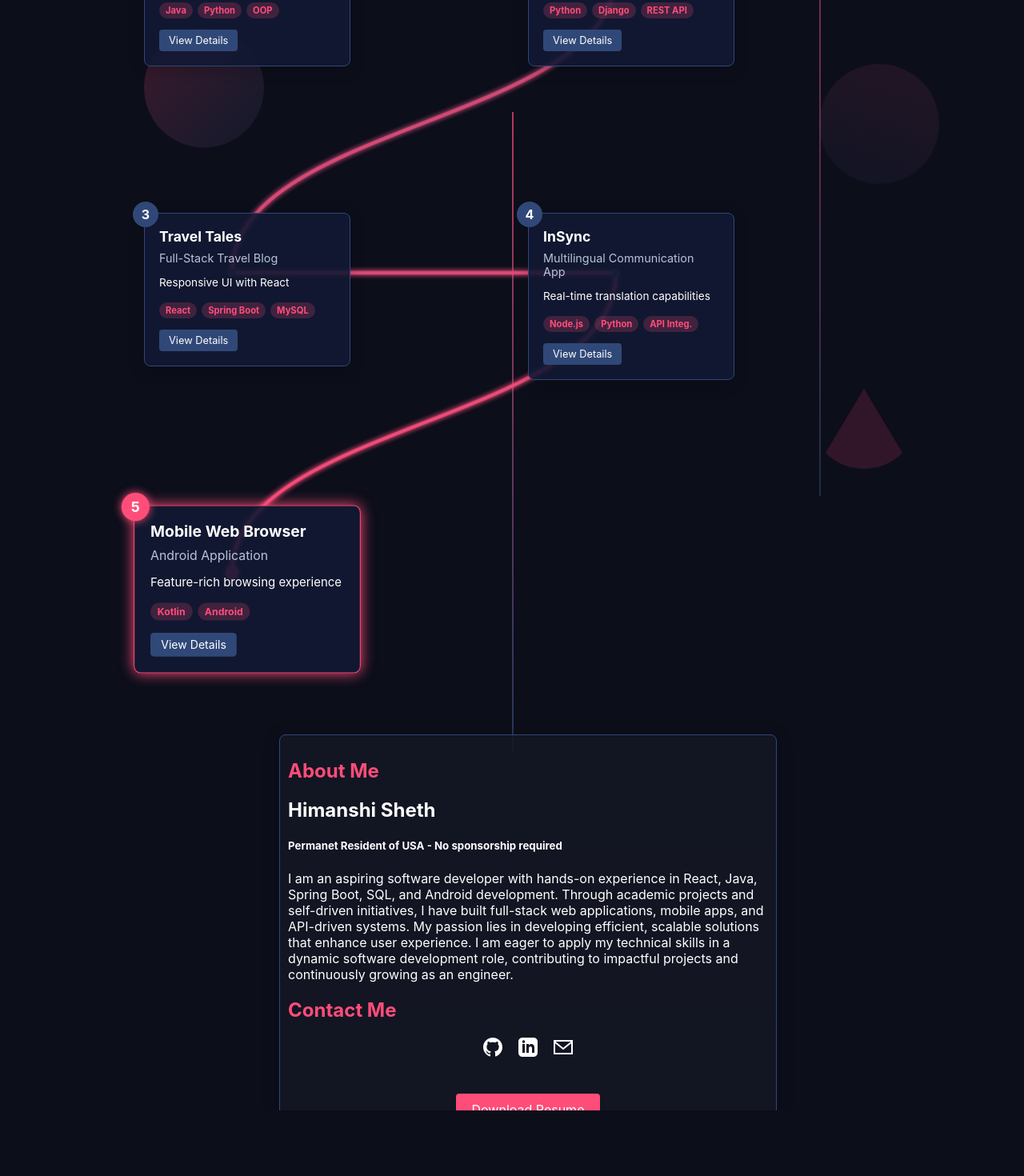
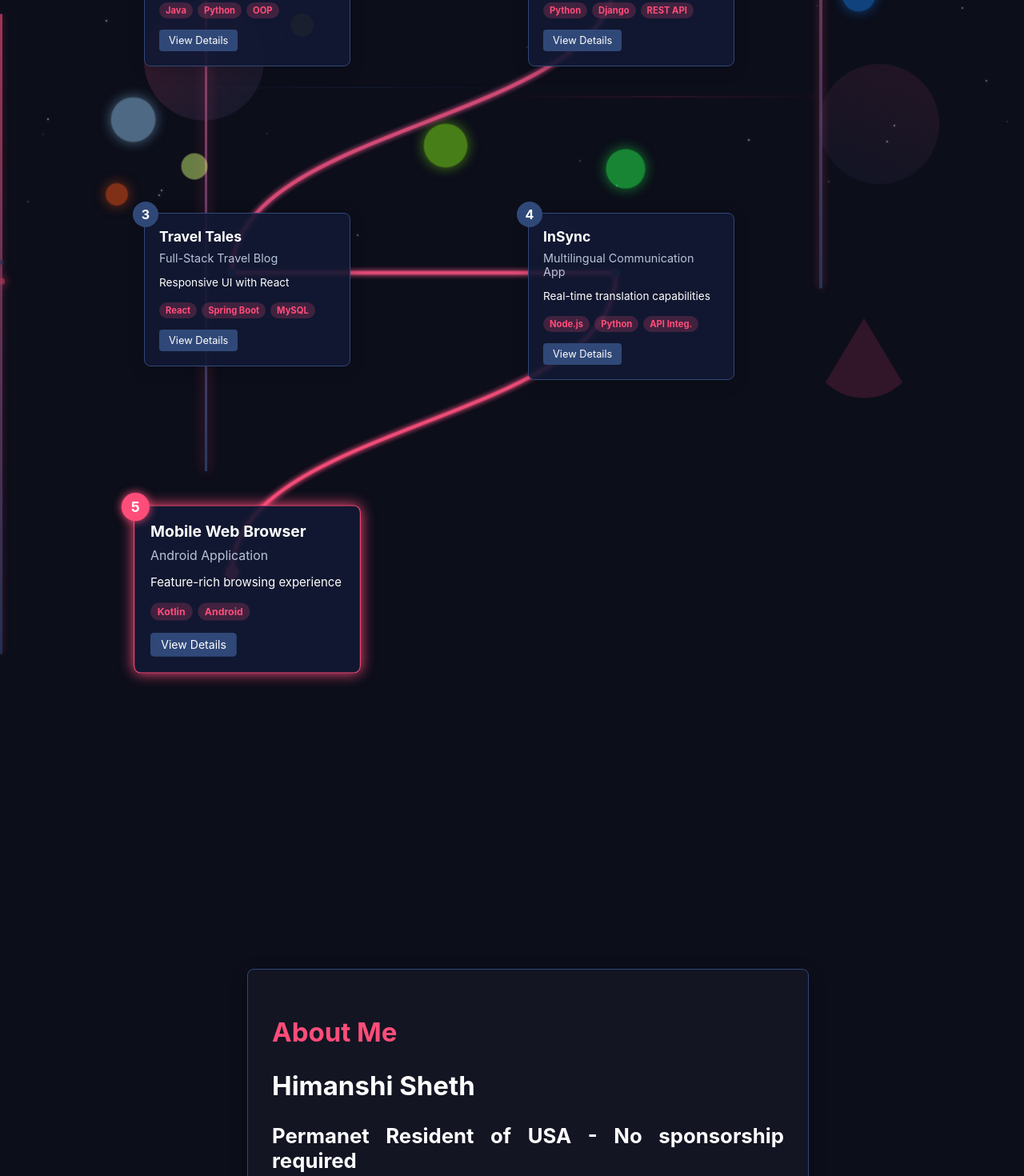
Before and after one commit to Hks30/portfolio, a React (Create React App) app: page / in a window 1280 px wide. Shown: the part 480-1950 px from the top of the page at 80% size. Before the commit the page ends 1868 px from the top, so only its background shows below. Built offline with nearby package versions, Linux system fonts and the light colour scheme; the HTML template or start-up script is replaced by a standard one.

Commit message:
animantion added

```diff
--- a/src/components/Contact/ContactSection.jsx
+++ b/src/components/Contact/ContactSection.jsx
@@ -3,37 +3,45 @@ import styled from 'styled-components';
 import { Element } from 'react-scroll';
 
 const ContactContainer = styled.div`
-  position: absolute;
-  bottom: 0;
+  position: relative;
   width: 100%;
-  height: 25vh;
+  background-color: #0c0e1a;
+  z-index: 10;
+  padding: 30px 0;
+  margin-top: 0;
   display: flex;
   justify-content: center;
   align-items: center;
-  background-color: #0c0e1a;
-  z-index: 10;
 
   @media (max-width: 768px) {
-    height: 8vh;
+    padding: 25px 0;
+    margin-top: 0;
   }
-    @media (max-width: 380px) {
-    height: 80vh;
+  @media (max-width: 480px) {
+    padding: 20px 0;
+    margin-top: 0;
   }
 `;
 
 const ContactCard = styled.div`
   background: rgba(20, 23, 37, 0.85);
+  color: white;
+  font-size: 22px;
+  text-align: justify;
   border-radius: 8px;
-  padding: 10px;
+  padding: 30px;
   width: 50%;
-  max-width: 2000px;
+  max-width: 80%;
+  margin: 0 auto;
   box-shadow: 0 4px 20px rgba(0, 0, 0, 0.3);
   border: 0.5px solid #304878;
   @media (max-width: 768px) {
-    width: 100%;
+      width: 90%;
+      padding: 25px;
     }
     @media (max-width: 480px) {
-    width: 100%;
+      width: 95%;
+      padding: 20px;
     }
 `;
 
@@ -67,7 +75,7 @@ const DownloadLink = styled.a`
   color: white;
   text-decoration: none;
   border-radius: 4px;
-  font-size: 16px;
+  font-size: 20px;
   transition: background 0.3s;
 
   &:hover {
@@ -81,16 +89,44 @@ const DownloadContainer = styled.div`
   margin-top: 20px;
 `;
 
+const ContactSectionContainer = styled.div`
+  position: relative;
+  width: 100%;
+  padding: 40px 0 40px 0;
+  background-color: #0c0e1a;
+  display: flex;
+  justify-content: center;
+  margin-bottom: 0;
+
+  &::after {
+    content: '';
+    position: absolute;
+    bottom: -100px;
+    left: 0;
+    width: 100%;
+    height: 100px;
+    background-color: #0c0e1a;
+    z-index: -1;
+  }
+
+  @media (max-width: 768px) {
+    padding: 30px 0;
+  }
+
+  @media (max-width: 480px) {
+    padding: 25px 0;
+  }
+`;
+
 const ContactSection = () => {
-
-
   return (
+    <ContactSectionContainer>
       <Element name="contact">
         <ContactContainer>
           <ContactCard>
             <Title>About Me</Title>
             <h2>Himanshi Sheth</h2>
-          <h5>Permanet Resident of USA - No sponsorship required</h5>
+            <h3>Permanet Resident of USA - No sponsorship required</h3>
 
             <p>I am an aspiring software developer with hands-on experience in React, Java, Spring Boot, SQL, and Android development. Through academic projects and self-driven initiatives,
               I have built full-stack web applications, mobile apps, and API-driven systems.
@@ -100,17 +136,17 @@ const ContactSection = () => {
 
             <SocialLinks>
               <SocialLink href="https://github.com/Hks30" target="_blank">
-              <svg width="24" height="24" viewBox="0 0 24 24" fill="currentColor">
+                <svg width="35" height="35" viewBox="0 0 24 24" fill="currentColor">
                   <path d="M12 0c-6.626 0-12 5.373-12 12 0 5.302 3.438 9.8 8.207 11.387.599.111.793-.261.793-.577v-2.234c-3.338.726-4.033-1.416-4.033-1.416-.546-1.387-1.333-1.756-1.333-1.756-1.089-.745.083-.729.083-.729 1.205.084 1.839 1.237 1.839 1.237 1.07 1.834 2.807 1.304 3.492.997.107-.775.418-1.305.762-1.604-2.665-.305-5.467-1.334-5.467-5.931 0-1.311.469-2.381 1.236-3.221-.124-.303-.535-1.524.117-3.176 0 0 1.008-.322 3.301 1.23.957-.266 1.983-.399 3.003-.404 1.02.005 2.047.138 3.006.404 2.291-1.552 3.297-1.23 3.297-1.23.653 1.653.242 2.874.118 3.176.77.84 1.235 1.911 1.235 3.221 0 4.609-2.807 5.624-5.479 5.921.43.372.823 1.102.823 2.222v3.293c0 .319.192.694.801.576 4.765-1.589 8.199-6.086 8.199-11.386 0-6.627-5.373-12-12-12z"/>
                 </svg>
               </SocialLink>
               <SocialLink href="https://www.linkedin.com/in/himanshi-sheth/" target="_blank">
-              <svg width="24" height="24" viewBox="0 0 24 24" fill="currentColor">
+                <svg width="35" height="35" viewBox="0 0 24 24" fill="currentColor">
                   <path d="M19 0h-14c-2.761 0-5 2.239-5 5v14c0 2.761 2.239 5 5 5h14c2.762 0 5-2.239 5-5v-14c0-2.761-2.238-5-5-5zm-11 19h-3v-11h3v11zm-1.5-12.268c-.966 0-1.75-.79-1.75-1.764s.784-1.764 1.75-1.764 1.75.79 1.75 1.764-.783 1.764-1.75 1.764zm13.5 12.268h-3v-5.604c0-3.368-4-3.113-4 0v5.604h-3v-11h3v1.765c1.396-2.586 7-2.777 7 2.476v6.759z"/>
                 </svg>
               </SocialLink>
               <SocialLink href="mailto:shethhimanshi75@gmail.com">
-              <svg width="24" height="24" viewBox="0 0 24 24" fill="currentColor">
+                <svg width="35" height="35" viewBox="0 0 24 24" fill="currentColor">
                   <path d="M0 3v18h24v-18h-24zm21.518 2l-9.518 7.713-9.518-7.713h19.036zm-19.518 14v-11.817l10 8.104 10-8.104v11.817h-20z"/>
                 </svg>
               </SocialLink>
@@ -124,6 +160,7 @@ const ContactSection = () => {
           </ContactCard>
         </ContactContainer>
       </Element>
+    </ContactSectionContainer>
   );
 };
 
--- a/src/components/StoryMap/ParallaxLayer.jsx
+++ b/src/components/StoryMap/ParallaxLayer.jsx
@@ -1,4 +1,4 @@
-import React, { useRef, useEffect, useState } from 'react';
+import React, { useRef, useEffect, useState, useMemo } from 'react';
 import styled from 'styled-components';
 import useParallax from '../../hooks/useParallax';
 
@@ -67,26 +67,100 @@ const Star = styled.div`
 
 const GradientPipeline = styled.div`
   position: absolute;
-  width: 2px;
+  width: 3px; /* Slightly wider */
   height: 100%;
   background: linear-gradient(to bottom, #ff4d79, #304878);
-  opacity: 0.5;
-  animation: flow 5s linear infinite, pulseGlow 3s infinite ease-in-out;
+  opacity: 0.6; /* Slightly more visible */
   z-index: -1;
+  box-shadow: 0 0 8px rgba(255, 77, 121, 0.5); /* Added glow effect */
+  animation: flow 7s linear infinite,
+             pulseGlow 3s infinite ease-in-out,
+             widthPulse 5s infinite ease-in-out; /* Width animation */
+
+  &::before {
+    content: '';
+    position: absolute;
+    top: 0;
+    left: 50%;
+    transform: translateX(-50%);
+    width: 8px;
+    height: 8px;
+    background-color: #ff4d79;
+    border-radius: 50%;
+    box-shadow: 0 0 10px #ff4d79, 0 0 20px #ff4d79;
+    opacity: 0.8;
+    animation: particleFlow 4s linear infinite;
+  }
+
+  &::after {
+    content: '';
+    position: absolute;
+    top: 30%;
+    left: 50%;
+    transform: translateX(-50%);
+    width: 5px;
+    height: 5px;
+    background-color: #304878;
+    border-radius: 50%;
+    box-shadow: 0 0 8px #304878;
+    opacity: 0.8;
+    animation: particleFlow 3s linear infinite 1.5s;
+  }
 
   &:nth-child(1) {
-    left: 20%;
+    left: 50%; /* Center pipeline */
     animation-delay: 0s;
+    &::before { animation-delay: 0.5s; }
+    &::after { animation-delay: 2s; }
   }
 
   &:nth-child(2) {
-    left: 50%;
+    left: 20%; /* Moved to left side */
+    width: 2px; /* Thinner */
+    opacity: 0.4;
     animation-delay: 1s;
+    &::before { animation-delay: 1s; }
+    &::after { animation-delay: 3s; }
   }
 
   &:nth-child(3) {
-    left: 80%;
+    left: 80%; /* Moved to right side */
+    width: 2px; /* Thinner */
+    opacity: 0.4;
     animation-delay: 2s;
+    &::before { animation-delay: 1.5s; }
+    &::after { animation-delay: 4s; }
+  }
+
+  /* Add connectors between pipelines */
+  &:nth-child(2)::after {
+    content: '';
+    position: absolute;
+    top: 40%;
+    left: 0;
+    width: 30vw; /* Horizontal connector width */
+    height: 1px;
+    background: linear-gradient(to right, transparent, #304878, transparent);
+    opacity: 0.3;
+    animation: none;
+    box-shadow: 0 0 5px #304878;
+    transform: none;
+    border-radius: 0;
+  }
+
+  &:nth-child(3)::after {
+    content: '';
+    position: absolute;
+    top: 70%;
+    left: -30vw;
+    width: 30vw; /* Horizontal connector width */
+    height: 1px;
+    background: linear-gradient(to right, transparent, #ff4d79, transparent);
+    opacity: 0.3;
+    animation: none;
+    box-shadow: 0 0 5px #ff4d79;
+    transform: none;
+    border-radius: 0;
   }
 
   @keyframes flow {
@@ -100,10 +174,38 @@ const GradientPipeline = styled.div`
 
   @keyframes pulseGlow {
     0%, 100% {
-      opacity: 0.5;
+      opacity: 0.6;
+      box-shadow: 0 0 8px rgba(255, 77, 121, 0.5);
     }
     50% {
-      opacity: 0.7;
+      opacity: 0.8;
+      box-shadow: 0 0 15px rgba(255, 77, 121, 0.7);
+    }
+  }
+
+  @keyframes widthPulse {
+    0%, 100% {
+      width: 3px;
+    }
+    50% {
+      width: 4px;
+    }
+  }
+
+  @keyframes particleFlow {
+    0% {
+      top: -10px;
+      opacity: 0;
+    }
+    10% {
+      opacity: 0.8;
+    }
+    90% {
+      opacity: 0.8;
+    }
+    100% {
+      top: 100%;
+      opacity: 0;
     }
   }
 `;
@@ -185,11 +287,51 @@ const BackgroundGlow = styled.div`
   }
 `;
 
-const ParallaxLayer = ({ stars = [], circles = [] }) => {
+const ParallaxLayer = () => {
   const ref = useRef(null);
   const { x, y } = useParallax(ref);
   const [mouseX, setMouseX] = useState(0);
   const [mouseY, setMouseY] = useState(0);
+
+  // Generate stars and circles within the component using useMemo
+  const stars = useMemo(() => {
+    const isDesktop = window.innerWidth > 768;
+    return Array.from({ length: isDesktop ? 50 : 25 }).map(() => ({
+      top: Math.random() * 100,
+      left: Math.random() * 100,
+      opacity: Math.random() * 0.5 + 0.5,
+      duration: Math.random() * 5 + 5,
+      delay: Math.random() * 5,
+    }));
+  }, []);
+
+  const circles = useMemo(() => {
+    const isDesktop = window.innerWidth > 768;
+    return Array.from({ length: isDesktop ? 10 : 5 }).map(() => ({
+      size: Math.random() * 5 + 2,
+      maxSize: Math.random() * 100 + 50,
+      top: Math.random() * 100,
+      left: Math.random() * 100,
+      color: `rgba(${Math.floor(Math.random() * 255)}, ${Math.floor(
+        Math.random() * 255
+      )}, ${Math.floor(Math.random() * 255)}, 0.5)`,
+      opacity: Math.random() * 0.5 + 0.5,
+      factor: Math.random() * 2 + 1,
+      glow: Math.random() > 0.5,
+      delay: Math.random() * 5,
+    }));
+  }, []);
+
+  // Generate binary code for code effect
+  const binaryCode = useMemo(() => {
+    let code = '';
+    for (let i = 0; i < 500; i++) {
+      code += Math.random() > 0.5 ? '1' : '0';
+      if (i % 8 === 7) code += ' ';
+      if (i % 40 === 39) code += '\n';
+    }
+    return code;
+  }, []);
 
   const handleMouseMove = (e) => {
     const { clientX, clientY, currentTarget } = e;
@@ -227,6 +369,9 @@ const ParallaxLayer = ({ stars = [], circles = [] }) => {
         <GradientPipeline />
         <GradientPipeline />
 
+
+
+        {/* Stars */}
         {stars.map((star, index) => (
           <Star
             key={`star-${index}`}
@@ -239,6 +384,7 @@ const ParallaxLayer = ({ stars = [], circles = [] }) => {
           />
         ))}
 
+        {/* Circles */}
         {circles.map((circle, index) => (
           <Circle
             key={index}
@@ -260,35 +406,4 @@ const ParallaxLayer = ({ stars = [], circles = [] }) => {
   );
 };
 
-ParallaxLayer.defaultProps = {
-  stars: [],
-  circles: [],
-};
-
-const ParentComponent = () => {
-  const stars = Array.from({ length: window.innerWidth > 768 ? 50 : 25 }).map(() => ({
-    top: Math.random() * 100,
-    left: Math.random() * 100,
-    opacity: Math.random() * 0.5 + 0.5,
-    duration: Math.random() * 5 + 5,
-    delay: Math.random() * 5,
-  }));
-
-  const circles = Array.from({ length: window.innerWidth > 768 ? 10 : 5 }).map(() => ({
-    size: Math.random() * 5 + 2,
-    maxSize: Math.random() * 100 + 50,
-    top: Math.random() * 100,
-    left: Math.random() * 100,
-    color: `rgba(${Math.floor(Math.random() * 255)}, ${Math.floor(
-      Math.random() * 255
-    )}, ${Math.floor(Math.random() * 255)}, 0.5)`,
-    opacity: Math.random() * 0.5 + 0.5,
-    factor: Math.random() * 2 + 1,
-    glow: Math.random() > 0.5,
-    delay: Math.random() * 5,
-  }));
-
-  return <ParallaxLayer stars={stars} circles={circles} />;
-};
-
 export default ParallaxLayer;
--- a/src/components/StoryMap/StoryMap.jsx
+++ b/src/components/StoryMap/StoryMap.jsx
@@ -142,15 +142,14 @@ const StoryMapContainer = styled.div`
   width: 100%;
   min-height: 100vh;
   background-color: #0c0e1a;
-  overflow: hidden;
-  padding: 80px 20px;
-  padding-bottom: 120px;
+  overflow: visible;
+  padding: 80px 20px 100px 20px;
 
   @media (max-width: 768px) {
-    padding: 60px 15px;
+    padding: 60px 15px 120px 15px;
   }
   @media (max-width: 480px) {
-    padding: 10px 10px;
+    padding: 20px 10px 150px 10px;
   }
 `;
 
@@ -187,18 +186,13 @@ const MapContent = styled.div`
   max-width: 1200px;
   color:white;
   margin: 0 auto;
-  min-height: 150px; /* This will be overridden in JavaScript based on content */
-  padding-bottom: 6%; /* Space for contact section */
+  min-height: 150px;
   z-index: 10;
   @media (max-width: 768px) {
     min-height: auto;
   }
     @media (max-width: 480px) {
-    padding-bottom: 80px;
-        width: 100%;
-        padding-bottom: 6%; /* Space for contact section */
-
-
+    width: 100%;
   }
 `;
 
@@ -264,16 +258,20 @@ const StoryMap = () => {
       // Mobile positioning (will be relative)
       journeyData.forEach((checkpoint, index) => {
         const id = checkpoint.id;
-        const yPos = index * 350; // Approximate vertical spacing for mobile
+        const yPos = index * 450; // Increased spacing from 400 to 450
         positions[id] = { x: 0, y: yPos };
 
         // Update max height
-        maxHeight = (index + 1) * 350;
+        maxHeight = (index + 1) * 450;
       });
     }
 
-    // Add extra space at the bottom
-    maxHeight += 300;
+    // Add even more extra space at the bottom
+    if (isMobile) {
+      maxHeight += 100; // Just a little extra for checkpoints, ContactSection will be outside
+    } else {
+      maxHeight += 200;
+    }
 
     setCheckpointPositions(positions);
     setMapHeight(maxHeight);
@@ -421,12 +419,14 @@ const StoryMap = () => {
                 onCheckpointClick={navigateToCheckpoint}
               />
             </Suspense>
+          </MapContent>
 
-            {/* Contact section at the bottom */}
+          {/* Contact section OUTSIDE the MapContent */}
+          <div style={{ position: 'relative', marginTop: '50px' }}>
             <Suspense fallback={<LoadingPlaceholder initial={false} />}>
               <ContactSection />
             </Suspense>
-          </MapContent>
+          </div>
         </ErrorBoundary>
       </StoryMapContainer>
     </>
```
Lines whose indentation alone changed are shown as unchanged.
